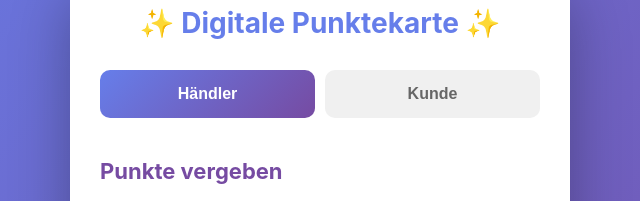
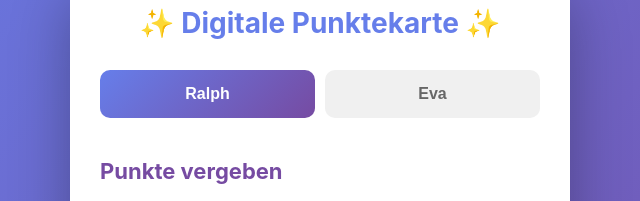
Before and after one commit to Ralph-Kl/punktekarte, a plain HTML site: page index.html in a window 1280 px wide. Shown: the part 142-343 px from the top of the page, 320-960 px from the left. Drawn offline with Linux system fonts and the light colour scheme.

Commit message:
Add files via upload

```diff
--- a/index.html
+++ b/index.html
@@ -220,8 +220,8 @@
         <h1>✨ Digitale Punktekarte ✨</h1>
 
         <div class="mode-selector">
-            <button class="mode-btn active" onclick="switchMode('merchant')">Händler</button>
-            <button class="mode-btn" onclick="switchMode('customer')">Kunde</button>
+            <button class="mode-btn active" onclick="switchMode('merchant')">Ralph</button>
+            <button class="mode-btn" onclick="switchMode('customer')">Eva</button>
         </div>
 
         <!-- Händler-Ansicht -->
```
